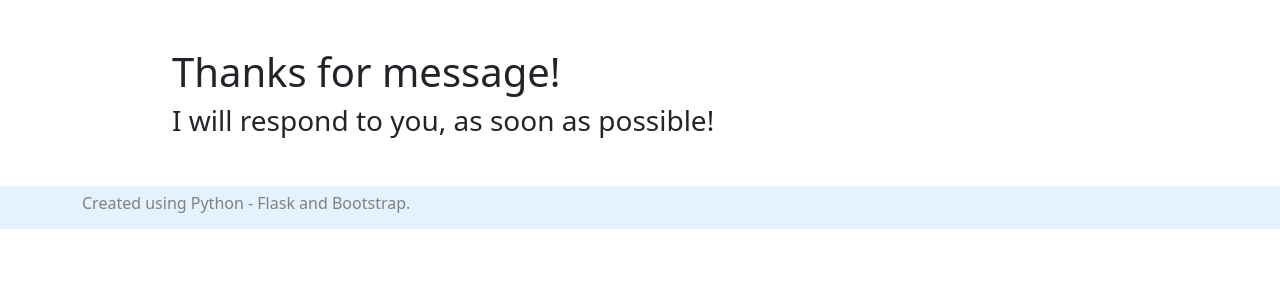
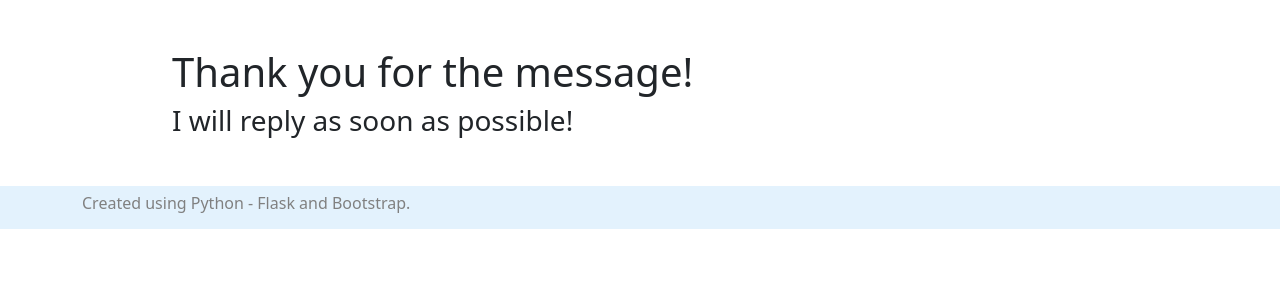
Before and after one commit to pcarpes/pedro_web_page, a Flask app: page /thanks in a window 1280 px wide. Shown: the part 56-356 px from the top of the page. Run offline with Flask 3, Linux system fonts and the light colour scheme.

Commit message:
Update thanks.html

```diff
--- a/templates/thanks.html
+++ b/templates/thanks.html
@@ -2,7 +2,7 @@
 
 {% block body %}
 <div class="container-fluid justify-content-center w-75 h-100 mt-5">
-    <h1>Thanks for message!</h1>
-    <h3>I will respond to you, as soon as possible! </h3>
+    <h1>Thank you for the message!</h1>
+    <h3>I will reply as soon as possible! </h3>
 </div>
 {% endblock %}
```
